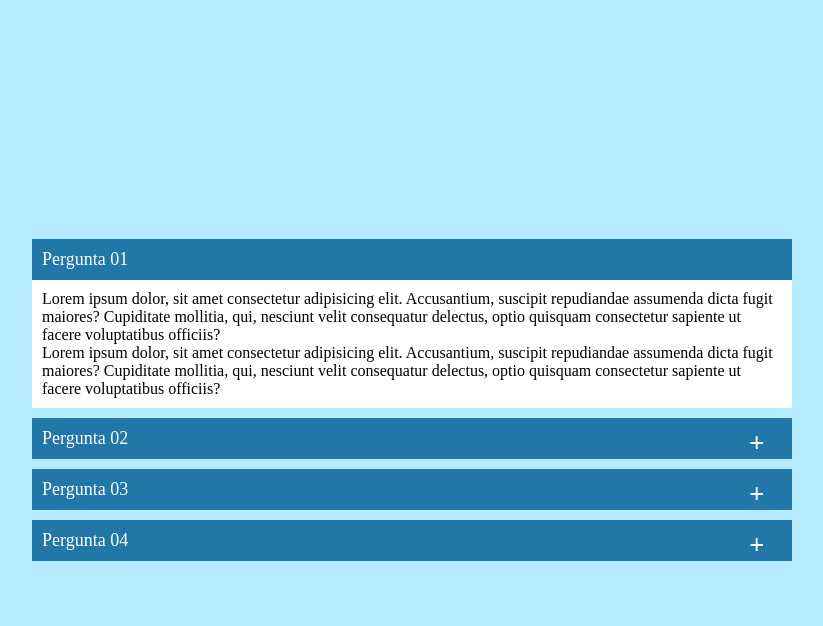
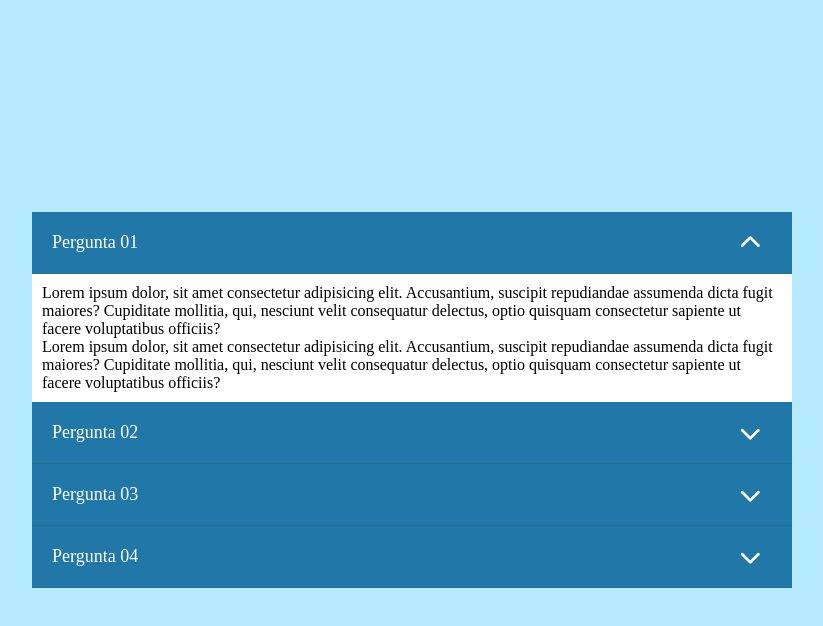
Before and after one commit to LochaydeOliveira/Accordion-FAQ---Lojas-Shopify, a plain HTML site: page index.html in a window 1280 px wide. Both pictures are taken after a click on the element 640 px from the left and 323 px from the top of the page. Shown: the whole page, without its empty margins (228-1051 px from the left). Drawn offline with nearby package versions, Linux system fonts and the light colour scheme.

Commit message:
Upload 2

```diff
--- a/index.html
+++ b/index.html
@@ -6,6 +6,8 @@
     <title>FAQ loja Shopify</title>
     <link rel="stylesheet" href="style.css">
     <link rel='stylesheet' href='https://cdn-uicons.flaticon.com/2.1.0/uicons-regular-straight/css/uicons-regular-straight.css'>
+    <link rel="stylesheet" href="https://cdnjs.cloudflare.com/ajax/libs/font-awesome/5.15.4/css/all.min.css">
+
 </head>
 <body>
     <div class="accordion-faq-heliva">
@@ -80,6 +82,7 @@
             });
         };
     </script>
+    <script src="https://kit.fontawesome.com/45f0da079e.js" crossorigin="anonymous"></script>
 
 </body>
 </html>
--- a/style.css
+++ b/style.css
@@ -18,24 +18,26 @@ body {
 }
 .accordion-faq-heliva .content-faq {
     position: relative;
-    margin: 10px 20px;
+    margin: 0px 20px;
 }
 .accordion-faq-heliva .content-faq .label-faq {
     position: relative;
-    padding: 10px;
+    padding: 20px;
     background: #2177a8;
     color: #fff;
     cursor: pointer;
     font-size: 18px;
+    border-bottom: solid 1px #38657273;
 
 }
 .accordion-faq-heliva .content-faq .label-faq::before {
-    content: '+';
+    content: "\f078";
     position: absolute;
     right: 20px;
     transform: translate(-50%);
-    font-size: 1.5em ;
+    font-size: 1.2em ;
     font-weight: bold;
+    font-family: "Font Awesome 5 Free";
 }
 .accordion-faq-heliva .content-faq .content-faq-inner{
    position: relative;
@@ -54,5 +56,6 @@ body {
  }
 
  .accordion-faq-heliva .content-faq.active .label-faq::before {
-    content: '';
+    content: "\f077";
+    font-family: "Font Awesome 5 Free";
 }
```
